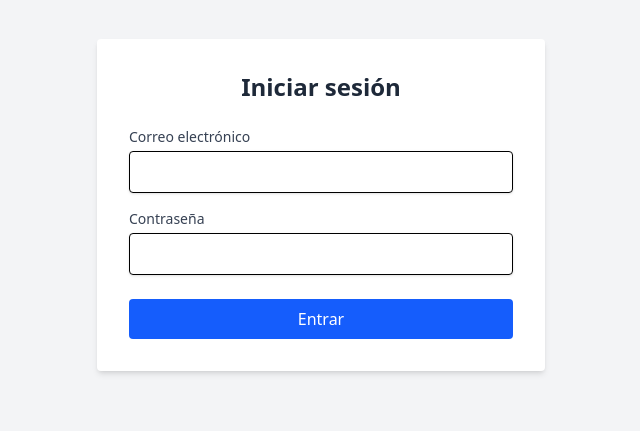
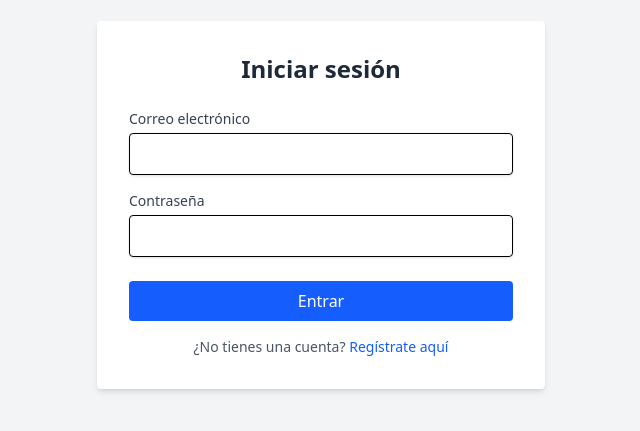
Before and after one commit to Chrivill02/Proyecto_Dasuri, a Next.js app in the folder nextjs-mysql-dashuri/: page /login in a window 1280 px wide. Shown: the part 195-626 px from the top of the page, without its empty margins (319-959 px from the left). Built offline with nearby package versions, Linux system fonts and the light colour scheme.

Commit message:
Pequeños cambios

```diff
--- a/nextjs-mysql-dashuri/src/app/inicio/page.jsx
+++ b/nextjs-mysql-dashuri/src/app/inicio/page.jsx
@@ -55,7 +55,7 @@
                   href="/ventas"
                   className="bg-transparent text-white px-6 py-2 rounded-md hover:bg-purple-700 transition duration-300"
                 >
-                  MAQUILLAJE
+                  CATALOGO
                 </Link>
 
                 {userLevel >= 1 && (
--- a/nextjs-mysql-dashuri/src/app/login/page.jsx
+++ b/nextjs-mysql-dashuri/src/app/login/page.jsx
@@ -1,6 +1,7 @@
 'use client'
 import { useState } from 'react'
 import { useRouter } from 'next/navigation'
+import Link from 'next/link'
 
 export default function LoginPage() {
   const [correo, setCorreo] = useState('')
@@ -25,11 +26,8 @@
 
       if (!res.ok) throw new Error(data.message || 'Error de autenticación')
 
-      // Aquí guardas el nivel del usuario después de hacer login
-      localStorage.setItem('usuarioNivel', data.usuario.nivel);  // Guardamos el nivel en localStorage
-
-      // Redirigir al dashboard u otra página
-      router.push('/ventas')
+      localStorage.setItem('usuarioNivel', data.usuario.nivel)
+      router.push('/inicio')
     } catch (err) {
       setError(err.message)
     } finally {
@@ -77,6 +75,14 @@
             {loading ? 'Ingresando...' : 'Entrar'}
           </button>
         </form>
+
+        {/* Enlace para registrarse */}
+        <p className="mt-4 text-center text-sm text-gray-600">
+          ¿No tienes una cuenta?{' '}
+          <Link href="/registrar" className="text-blue-600 hover:underline">
+            Regístrate aquí
+          </Link>
+        </p>
       </div>
     </div>
   )
--- a/nextjs-mysql-dashuri/src/app/registrar/page.jsx
+++ b/nextjs-mysql-dashuri/src/app/registrar/page.jsx
@@ -47,7 +47,7 @@
       setNivel('0')  // Resetear el nivel al valor por defecto
 
       setTimeout(() => {
-        router.push('/ventas') // Redirigir después de 2 segundos
+        router.push('/inicio') // Redirigir después de 2 segundos
       }, 2000)
     } catch (err) {
       setError(err.message)
--- a/nextjs-mysql-dashuri/src/app/ventas/page.jsx
+++ b/nextjs-mysql-dashuri/src/app/ventas/page.jsx
@@ -144,7 +144,7 @@
                 </Link>
                 <h1 className="text-2xl font-bold text-blue">Registro de reservas</h1>
             </div>
-                <h1 className="text-2xl font-bold text-blue">Registro de reservas</h1>
+
                 <button
                     onClick={fetchVentas}
                     className="inline-flex items-center px-4 py-2 border border-gray-300 shadow-sm text-sm font-medium rounded-md text-gray-700 bg-white hover:bg-gray-50 focus:outline-none focus:ring-2 focus:ring-offset-2 focus:ring-blue-500"
```
